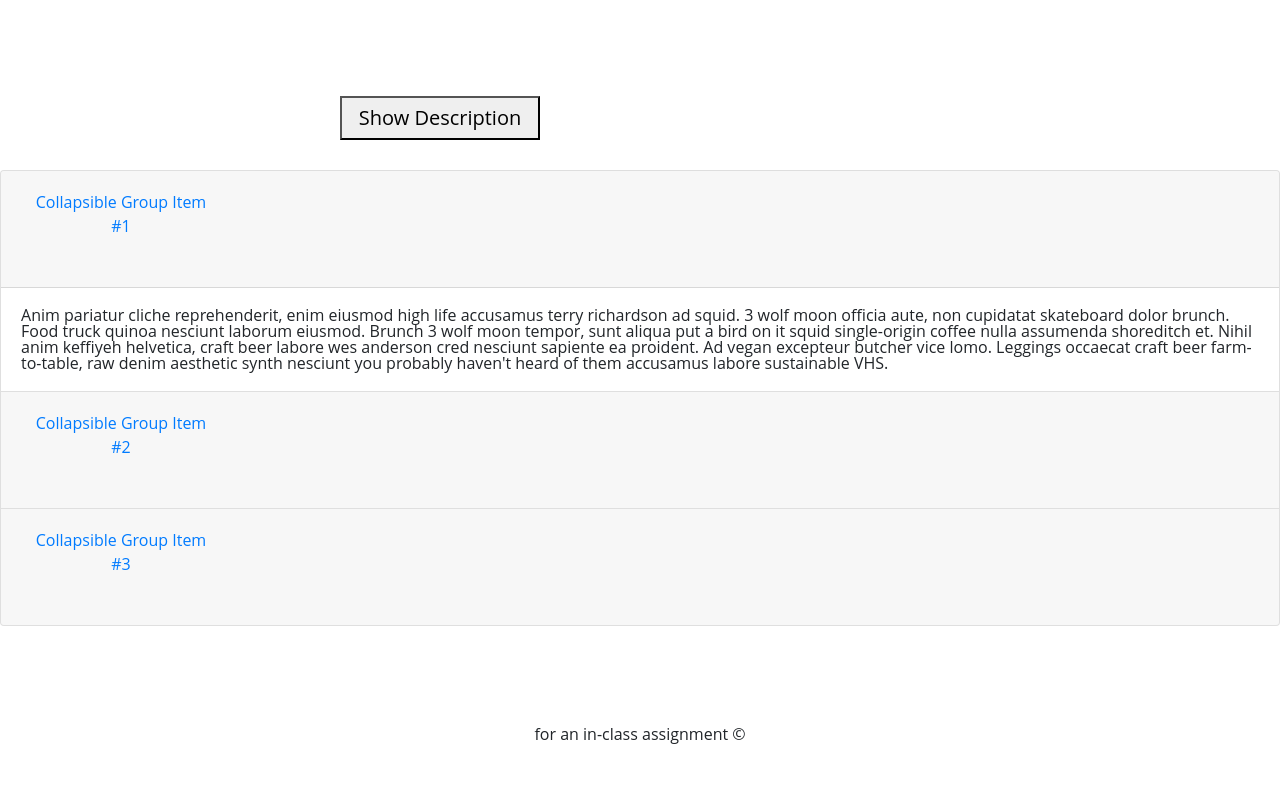
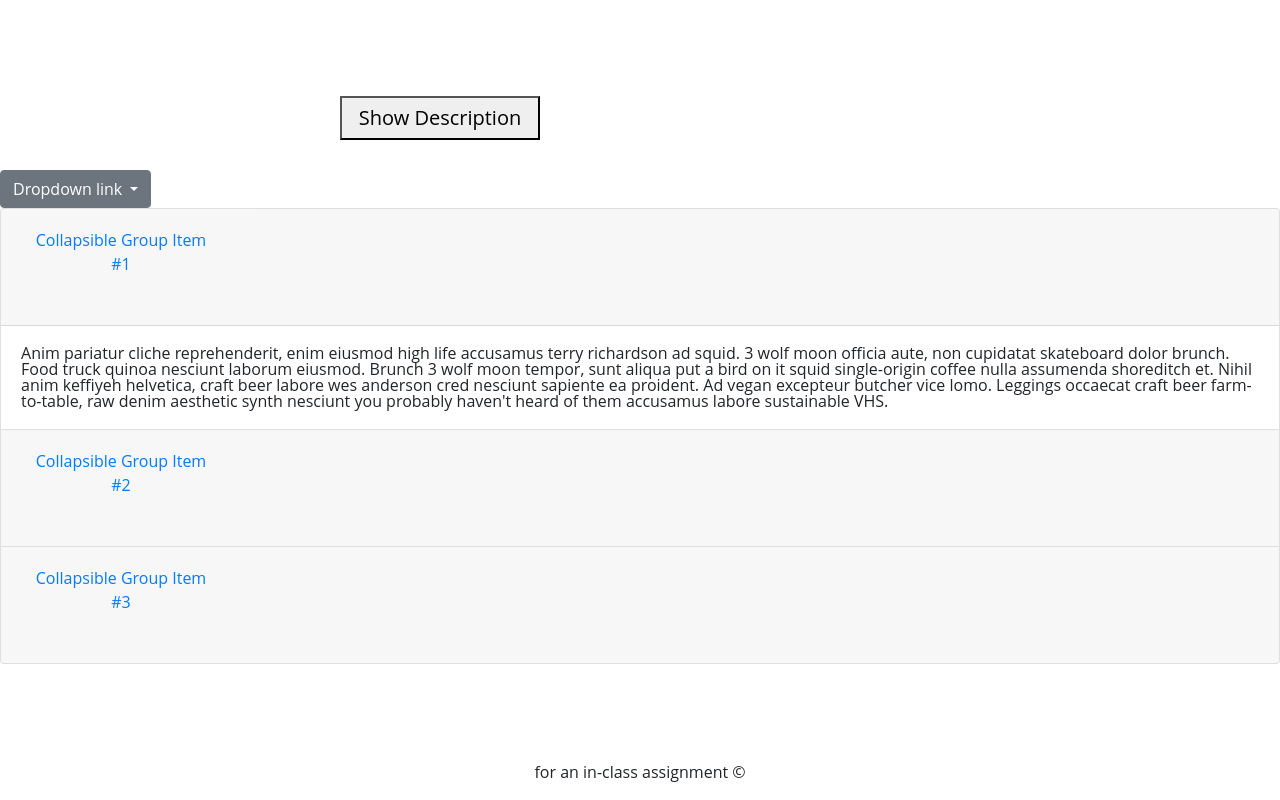
Before and after one commit to SashaSpievakov/assignment, a website: page index.html in a window 1280 px wide. Shown: the part 1288-2088 px from the top of the page. Before the commit the page ends 2050 px from the top, so only its background shows below. Drawn offline with nearby package versions, Linux system fonts and the light colour scheme.

Commit message:
add dropdown

```diff
--- a/index.html
+++ b/index.html
@@ -124,6 +124,28 @@
           serenity.
         </p>
       </section>
+
+      <!-- Dropdown -->
+
+      <div class="dropdown">
+        <a
+          class="btn btn-secondary dropdown-toggle"
+          href="#"
+          role="button"
+          id="dropdownMenuLink"
+          data-toggle="dropdown"
+          aria-haspopup="true"
+          aria-expanded="false"
+        >
+          Dropdown link
+        </a>
+
+        <div class="dropdown-menu" aria-labelledby="dropdownMenuLink">
+          <a class="dropdown-item" href="#">Action</a>
+          <a class="dropdown-item" href="#">Another action</a>
+          <a class="dropdown-item" href="#">Something else here</a>
+        </div>
+      </div>
 
       <!-- Accordion -->
 
```
